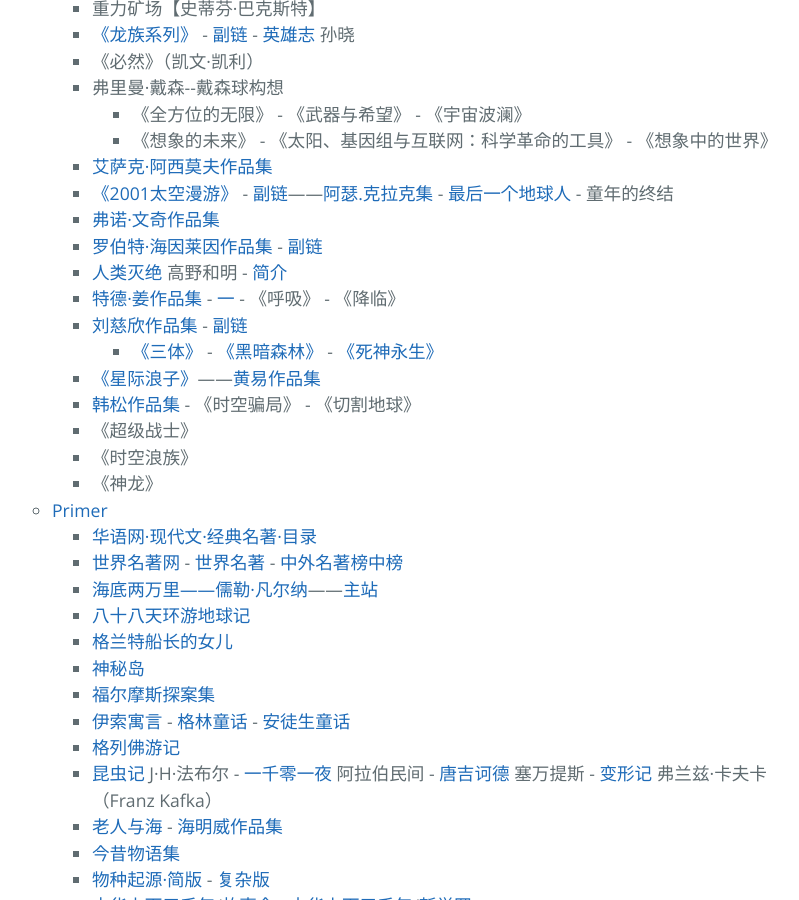
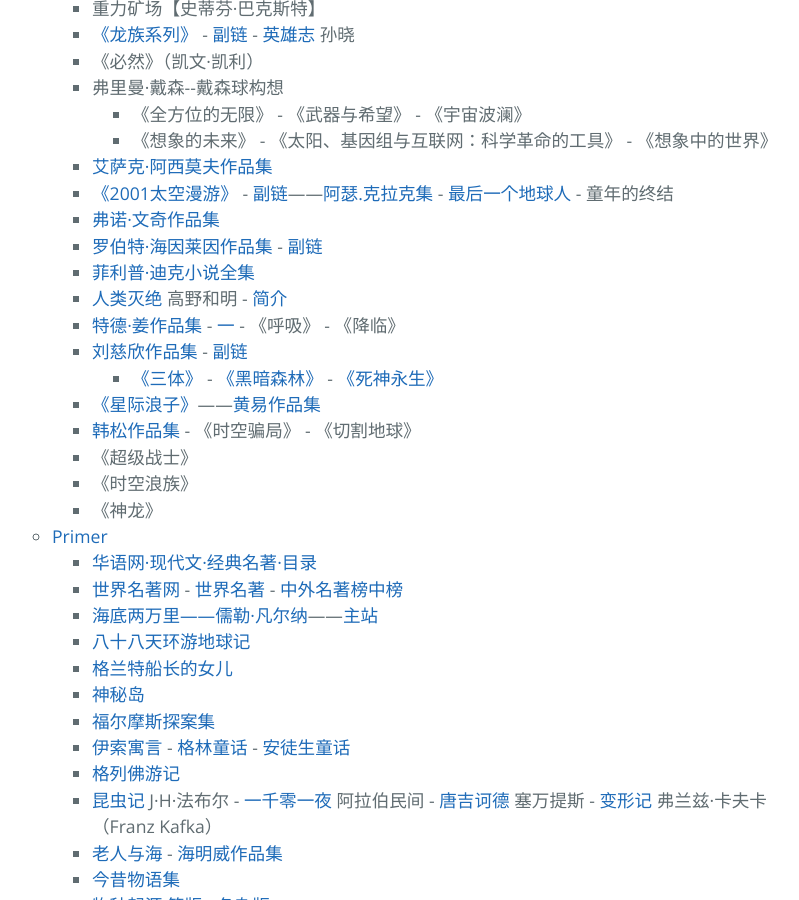
Before and after one commit to AmbroseRen/test, a Jekyll site: the page built from Library/BookListsOne.md, in a window 1280 px wide and 900 px high, scrolled down 4968 px. Shown: the whole window, without its empty margins (252-1051 px from the left). Built offline with Jekyll 4.4.1, drawn with Linux system fonts in a browser that asks for light colours; our own code applies the rules of GitHub Pages for plain Markdown files; the repository's description, which GitHub fills in, is left out.

Commit message:
Update BookListsOne.md

```diff
--- a/Library/BookListsOne.md
+++ b/Library/BookListsOne.md
@@ -270,6 +270,7 @@
                     <li><a href="https://www.kanunu8.com/book3/6422/">《2001太空漫游》</a> - <a href="https://www.cbxs.net/kehuan/3729/">副链</a>——<a href="https://www.kanunu8.com/files/writer/1651.html">阿瑟.克拉克集</a> - <a href="http://www.00txt.com/zuihouyigediqiuren/">最后一个地球人</a> - 童年的终结 </li>
 		    <li><a href="https://www.kanunu8.com/files/writer/6451.html">弗诺·文奇作品集</a></li>
 		    <li><a href="https://www.kanunu8.com/files/writer/6022.html">罗伯特·海因莱因作品集</a> - <a href="https://www.shutxt.com/writer/146/">副链</a></li>
+		    <li><a href="https://www.cbxs.net/writer/1404/">菲利普·迪克小说全集</a></li>
                     <li><a href="https://cdn.jsdelivr.net/gh/AmbroseRen/Picture@master/book/Science/%E4%BA%BA%E7%B1%BB%E7%81%AD%E7%BB%9D.pdf">人类灭绝</a> 高野和明 - <a href="http://www.ebook80.com/popular/4084.html">简介</a></li>
 		    <li><a href="https://www.kanunu8.com/files/writer/6445.html">特德·姜作品集</a> - <a href="https://www.yooread.net/writer/1904/">一</a> - 《呼吸》 - 《降临》</li>
 		    <li><a href="http://liucixin.zuopinj.com/">刘慈欣作品集</a> - <a href="https://www.51shucheng.net/zuojia/liucixin">副链</a>
```
